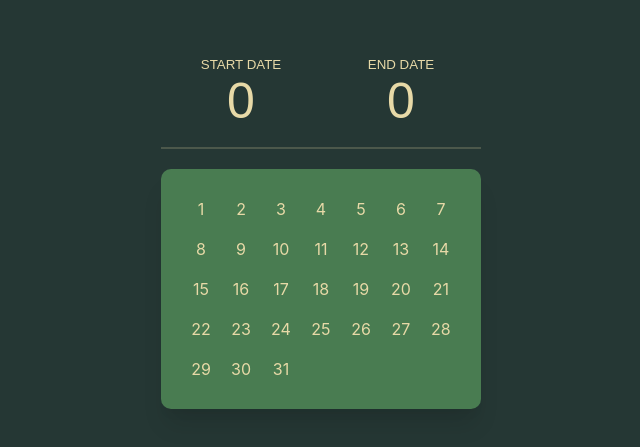
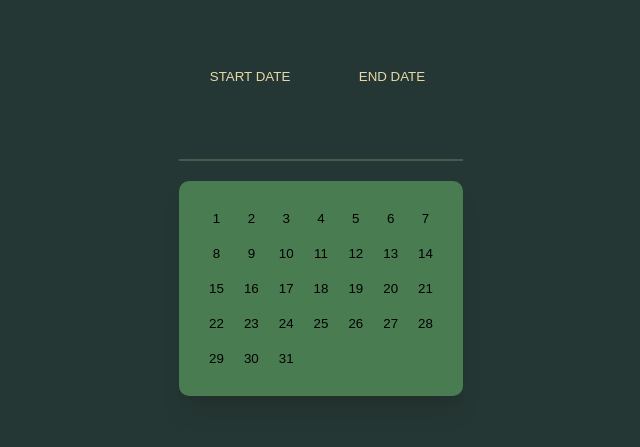
Before and after one commit to TymoshenkoYelyzaveta/Date-Picker-Component, a React (Create React App) app: page / in a window 1280 px wide. Shown: the part 175-622 px from the top of the page, without its empty margins (319-959 px from the left). Built offline with nearby package versions, Linux system fonts and the light colour scheme.

Commit message:
added date picker functionality

```diff
--- a/src/App.js
+++ b/src/App.js
@@ -1,29 +1,67 @@
-import React from 'react';
+import React, { useState } from 'react';
 import './App.css';
 
 const calendarDates = Array(31)
   .fill(0)
   .map((e, i) => i);
 
-function App() {
+const App = () => {
+  const [choosingType, setChosingType] = useState('start'); // 'start' or 'end'
+  const [startDate, setStartDate] = useState(null);
+  const [endDate, setEndDate] = useState(null);
+
+  const updateDate = (chosenDay) => {
+    if (startDate && chosenDay < startDate) {
+      setStartDate(chosenDay);
+      return setChosingType('end');
+    }
+
+    if (endDate && chosenDay > endDate) {
+      setEndDate(chosenDay);
+      return setChosingType('end');
+    }
+    if (choosingType === 'start') {
+      setStartDate(chosenDay);
+      return setChosingType('end');
+    }
+
+    if (choosingType === 'end') {
+      setEndDate(chosenDay);
+    }
+  };
   return (
     <div className='app'>
       <div className='date-chooser'>
-        <button className='date-chooser-button'>
-          Start Date <span>0</span>
+        <button
+          onClick={() => setChosingType('start')}
+          className='date-chooser-button'
+        >
+          Start Date <span>{startDate}</span>
         </button>
-        <button className='date-chooser-button'>
-          End Date <span>0</span>
+        <button
+          onClick={() => setChosingType('end')}
+          className='date-chooser-button'
+        >
+          End Date <span>{endDate}</span>
         </button>
       </div>
 
       <div className='calendar'>
         {calendarDates.map((day, index) => {
-          return <div className='calendar-day'>{day + 1}</div>;
+          const dayNumber = day + 1;
+          return (
+            <button
+              key={index}
+              onClick={() => updateDate(dayNumber)}
+              className='calendar-day'
+            >
+              {dayNumber}
+            </button>
+          );
         })}
       </div>
     </div>
   );
-}
+};
 
 export default App;
```
